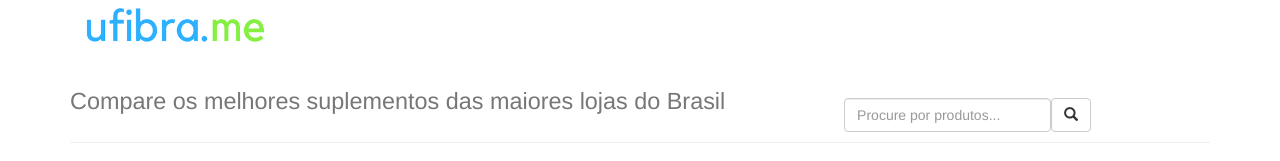
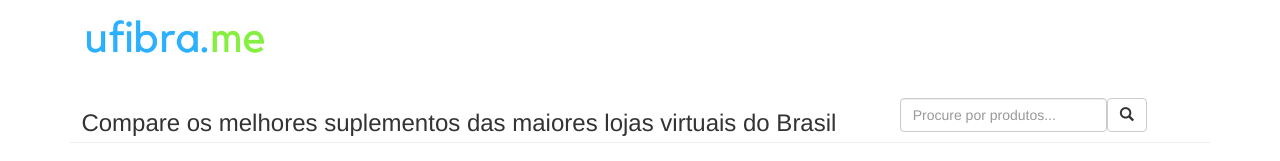
Before and after one commit to ufibra/ufibra.me, a React (Create React App) app in the folder client/: page / in a window 1280 px wide. Shown: the top 161 px of the page. Built offline with nearby package versions, Linux system fonts and the light colour scheme.

Commit message:
Little editions

```diff
--- a/client/src/components/headers/Header/Header.js
+++ b/client/src/components/headers/Header/Header.js
@@ -7,7 +7,7 @@ import './style.css';
 
 const Header = () => (
   <PageHeader className='ufibra-header'>
-    <small>Compare os melhores suplementos das maiores lojas do Brasil</small>
+    <h3>Compare os melhores suplementos das maiores lojas virtuais do Brasil</h3>
     <SearchContainer />
   </PageHeader>
 );
--- a/client/src/components/headers/Header/style.css
+++ b/client/src/components/headers/Header/style.css
@@ -3,6 +3,7 @@
   text-align: center;
 }
 
-.ufibra-header small {
+.ufibra-header h3 {
   float: left;
+  margin-left: 1%;
 }
--- a/client/src/components/navigations/TopNavigation/style.css
+++ b/client/src/components/navigations/TopNavigation/style.css
@@ -7,3 +7,7 @@
   display: flex;
   align-items: center;
 }
+
+.ufibra-logo img {
+  margin-top: 23px;
+}
```
